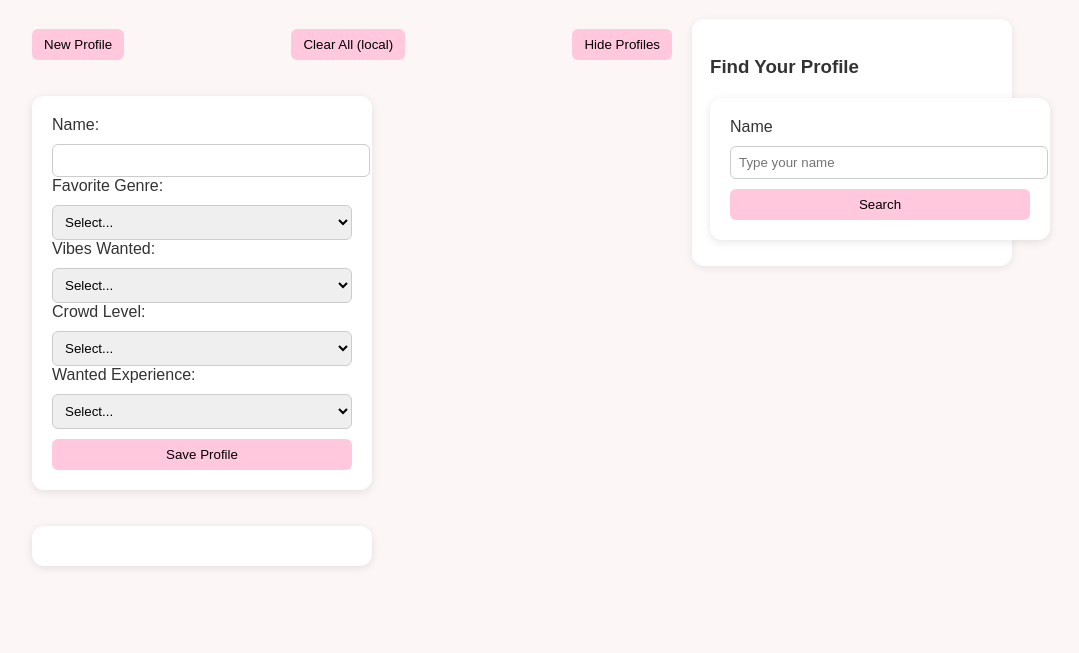
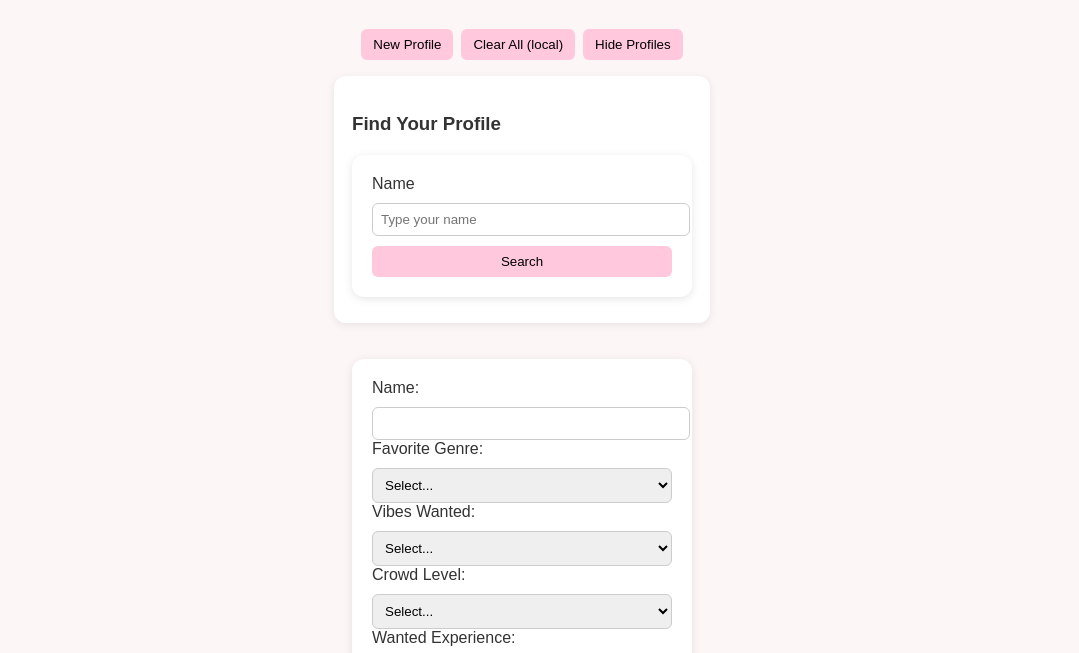
Before and after one commit to chuian/music-profile, a website: page index.html in a window 1280 px wide. Shown: the part 147-800 px from the top of the page, without its empty margins (118-1197 px from the left). Drawn offline with Linux system fonts and the light colour scheme.

Commit message:
fix layout.

```diff
--- a/index.html
+++ b/index.html
@@ -15,6 +15,17 @@
         <!--<button id="loadBtn" type="button">Show Saved Profiles</button>-->
         <button id="clearBtn" type="button">Clear All (local)</button>
         <button id="hideBtn" type="button">Hide Profiles</button>
+      </div>
+
+      <!-- Search panel moved above controls and centered -->
+      <div class="panel search-panel">
+        <h3>Find Your Profile</h3>
+        <form id="searchForm">
+          <label for="searchName">Name</label>
+          <input id="searchName" type="text" placeholder="Type your name" />
+          <button id="searchBtn" type="submit">Search</button>
+        </form>
+        <div id="searchResults" class="search-results"></div>
       </div>
 
       <form id="profileForm">
@@ -64,17 +75,7 @@
       <div id="profiles" class="profiles"></div>
     </div>
 
-    <aside class="right" id="searchPanel">
-      <div class="panel">
-        <h3>Find Your Profile</h3>
-        <form id="searchForm">
-          <label for="searchName">Name</label>
-          <input id="searchName" type="text" placeholder="Type your name" />
-          <button id="searchBtn" type="submit">Search</button>
-        </form>
-        <div id="searchResults" class="search-results"></div>
-      </div>
-    </aside>
+    <!-- moved search form above controls per request; keep results in left column -->
   </div>
 
   <script src="script.js" type="text/javascript"></script>
--- a/style.css
+++ b/style.css
@@ -41,15 +41,15 @@ button:hover {
   display: flex;
   gap: 8px;
   width: 100%;
-  justify-content: space-between;
+  justify-content: center;
 }
 .controls button { width: auto; padding: 8px 12px; }
 
 /* Profiles list */
 .profiles { width: 320px; margin-top: 20px; }
-.main-grid { display: grid; grid-template-columns: 1fr 320px; gap: 20px; width: 100%; max-width: 980px; }
-.left { display: flex; flex-direction: column; gap: 16px; }
-.right { align-self: start; }
+.main-grid { display: grid; grid-template-columns: 1fr; gap: 20px; width: 100%; max-width: 720px; margin: 0 auto; }
+.left { display: flex; flex-direction: column; gap: 16px; align-items: center; }
+.right { display:none; }
 .panel { background: white; padding: 14px; border-radius: 10px; }
 .search-results { margin-top: 8px; }
 .search-results .result { padding: 8px; border-bottom: 1px solid #eee; }
```
